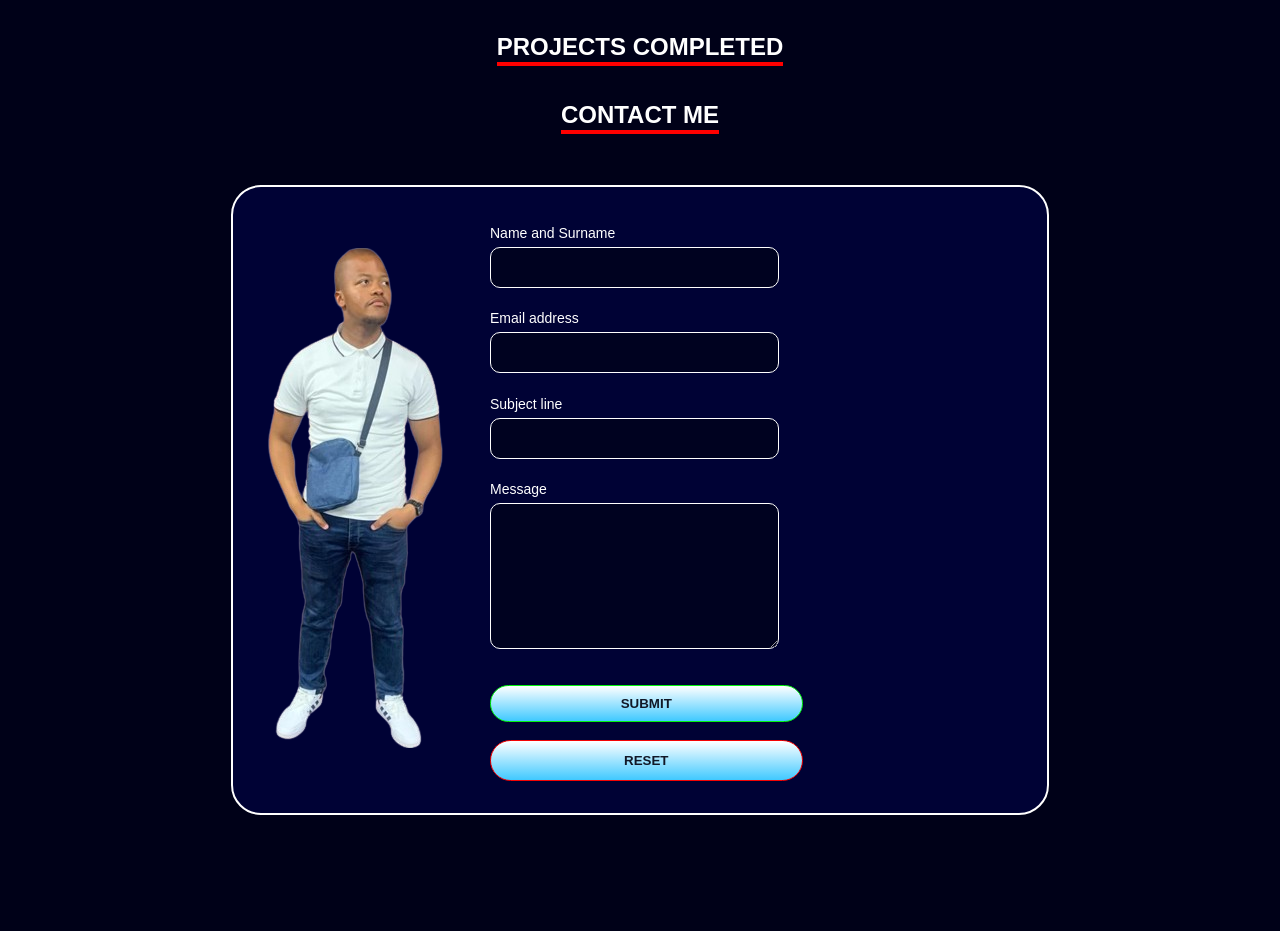
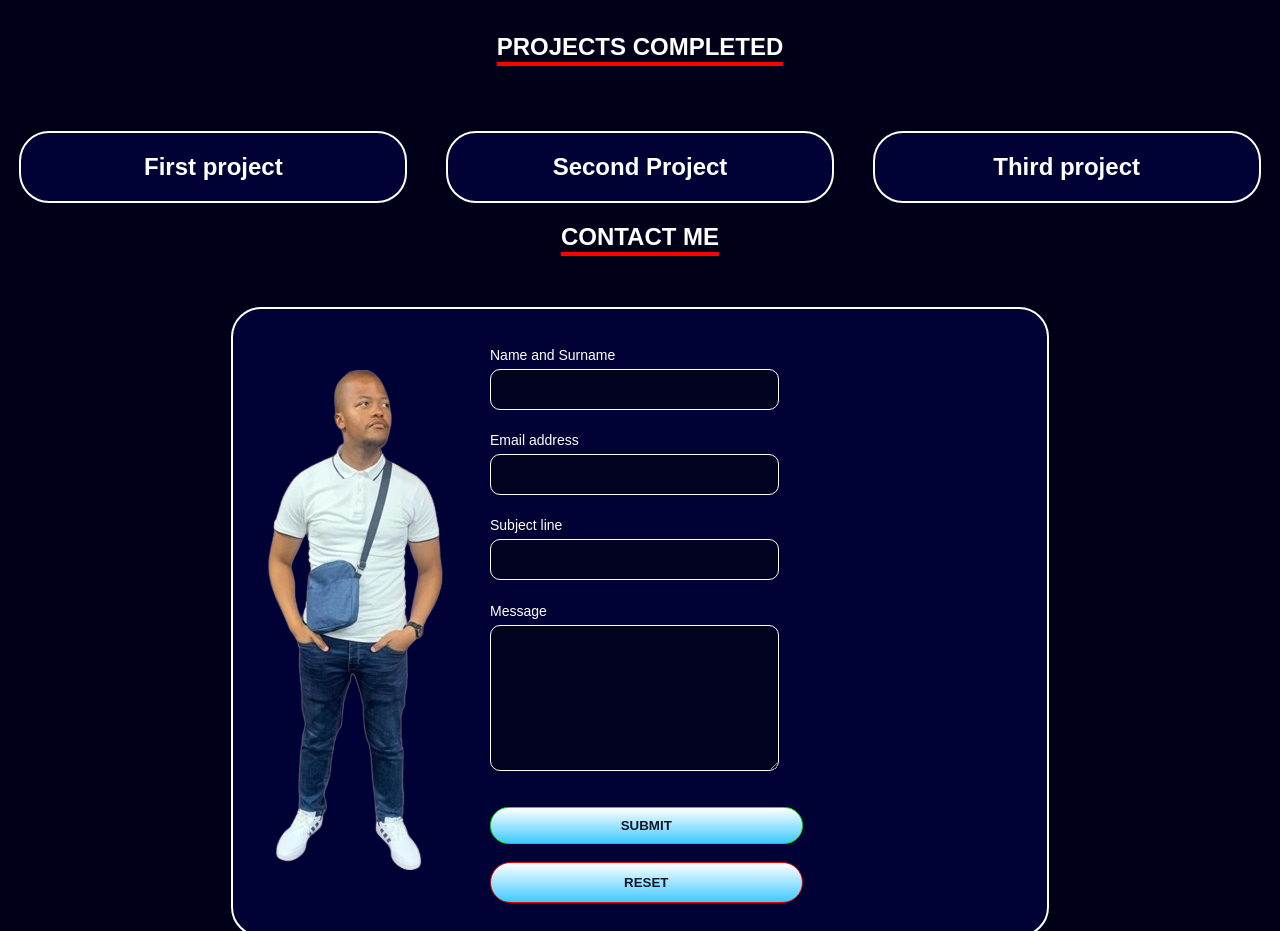
Before and after one commit to Lusa-mata/react-portfolio, a React (Create React App) app: page / in a window 1280 px wide. Shown: the part 1842-2773 px from the top of the page. Before the commit the page ends 2693 px from the top, so only its background shows below. Built offline with nearby package versions, Linux system fonts and the light colour scheme.

Commit message:
added cards for projects completed

```diff
--- a/src/App.css
+++ b/src/App.css
@@ -489,3 +489,43 @@ height: 100%;
 margin-left: 20px;
 font-size: 16px;
 }
+
+/* Container for cards */
+.cards-container-projects {
+  display: flex;
+  flex-direction: row;
+  justify-content: space-between;
+}
+
+.card-project1 {
+  width: 30%;
+  height: auto;
+  color: white;
+  background-color: #000235;
+  border: 2px solid#fff;
+  border-radius: 30px;
+  margin: auto;
+
+  }
+
+  .card-project2 {
+    width: 30%;
+    height: auto;
+    color: white;
+    background-color: #000235;
+    border: 2px solid#fff;
+    border-radius: 30px;
+    margin: auto;
+
+    }
+
+    .card-project3 {
+      width: 30%;
+      height: auto;
+      color: white;
+      background-color: #000235;
+      border: 2px solid#fff;
+      border-radius: 30px;
+      margin: auto;
+
+      }
--- a/src/App.js
+++ b/src/App.js
@@ -144,7 +144,6 @@ function App() {
         </section>
       </div>
 
-      {/* ... (unchanged) ... */}
 
       <div className="center">
         <section id="projects">
@@ -154,7 +153,24 @@ function App() {
         </section>
       </div>
 
-      {/* ... (unchanged) ... */}
+      <div className="cards-container">
+        {/* Project 1 */}
+        <div className="card-project1">
+          <h2 style={{ textAlign: "center" }}>First project</h2>
+        </div>
+
+        {/* My skills card */}
+        <div className="card-project2">
+          <h2 style={{ textAlign: "center" }}>Second Project</h2>
+        </div>
+
+        {/* My skills card */}
+        <div className="card-project3">
+          <h2 style={{ textAlign: "center" }}>Third project</h2>
+        </div>
+      </div>
+
+
 
       <div className="center">
         <section id="contact">
```
